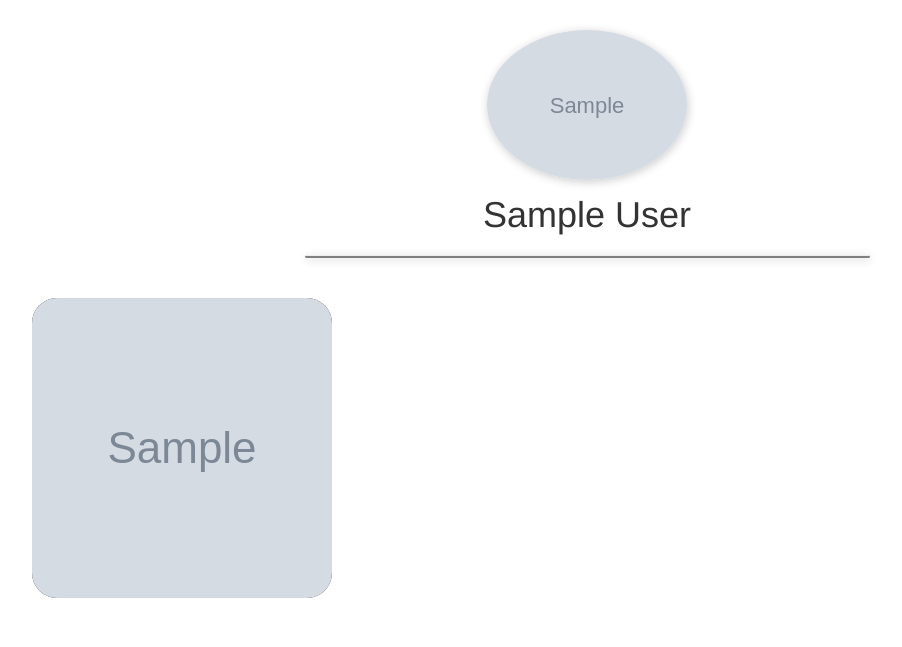
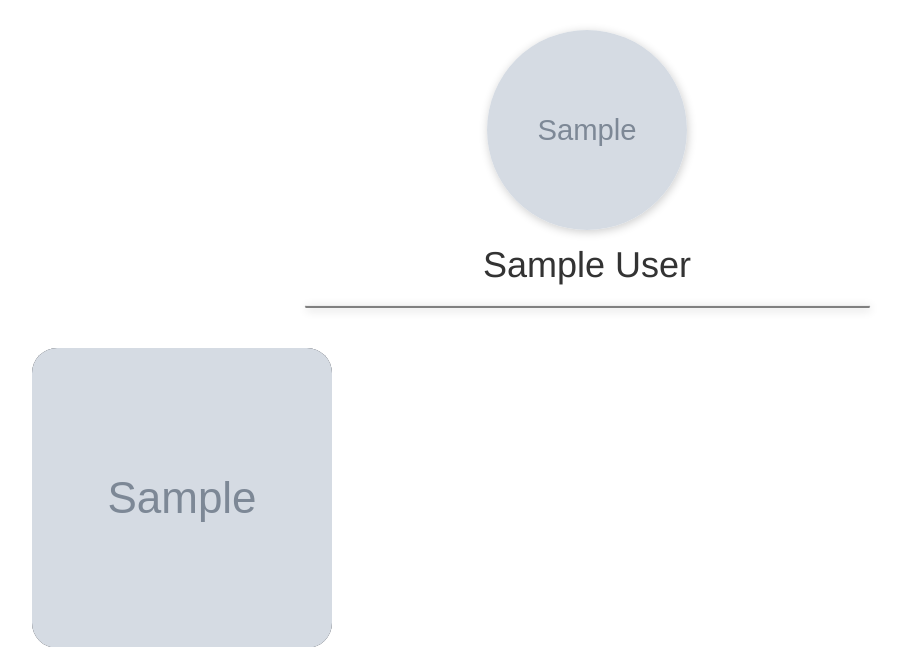
Before and after one commit to KWElites/marker-web, a Django app: a page that uses users/templates/users/viewprofile.html in a window 1280 px wide. Shown: the top 647 px of the page, without its empty margins (53-955 px from the left). Run offline with Django 3.2, Linux system fonts and the light colour scheme; tables that the repository leaves empty hold one stand-in row (values such as "Sample post"); grey boxes marked "Sample" are stand-in pictures; some libraries are stand-ins or nearby versions.

Commit message:
Made profile picture a perfect circle regardless of the image resolution

```diff
--- a/users/static/StyleSheets/Profile.css
+++ b/users/static/StyleSheets/Profile.css
@@ -1,11 +1,14 @@
 .vendor-img{
-    width: 200px;
     border: 0px;
     background-color: white;
     transition : transform 0.8s;
     transform-style: preserve-3d;
     box-shadow: 1px 2px 10px rgba(0, 0, 0, .20);
     margin-bottom: 15px;
+    width: 200px;
+    height: 200px;
+    object-fit: cover;
+    border-radius: 50%;
 }
 
 .vendor-name{
--- a/users/templates/users/viewprofile.html
+++ b/users/templates/users/viewprofile.html
@@ -22,7 +22,7 @@
 
             <!-- Profile Info -->
             <center>
-                <img class="vendor-img img-circle" src= {{userP.avatar.url}}></a>
+                <img class="vendor-img" src= {{userP.avatar.url}}></a>
                 <h1 class="media-heading vendor-name"> {{userP.name}}</h1>
                 {% if request.user.is_authenticated and request.user.username == user.username %}
                 <form action="{% url 'editprofile' %}">
```
Also changed, not shown: users/migrations/0002_remove_package_packageqrcode.py (added).
